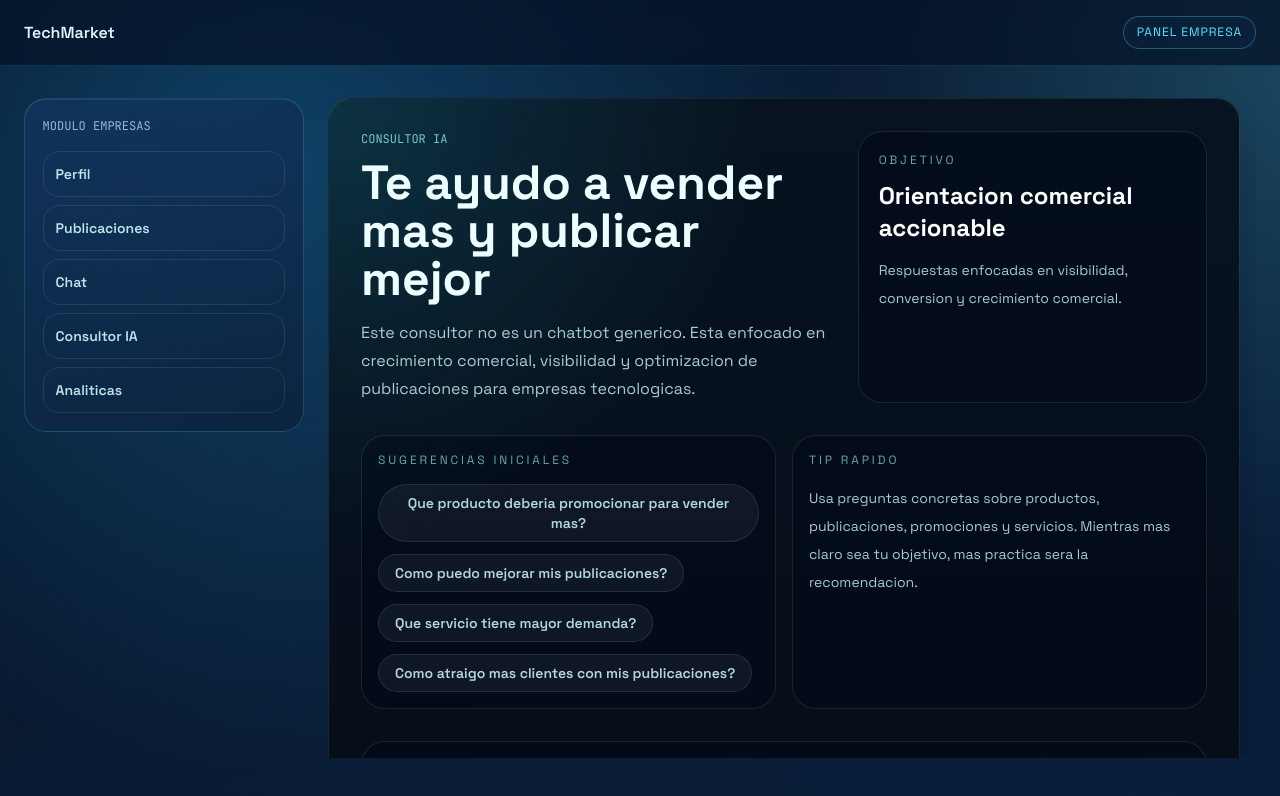
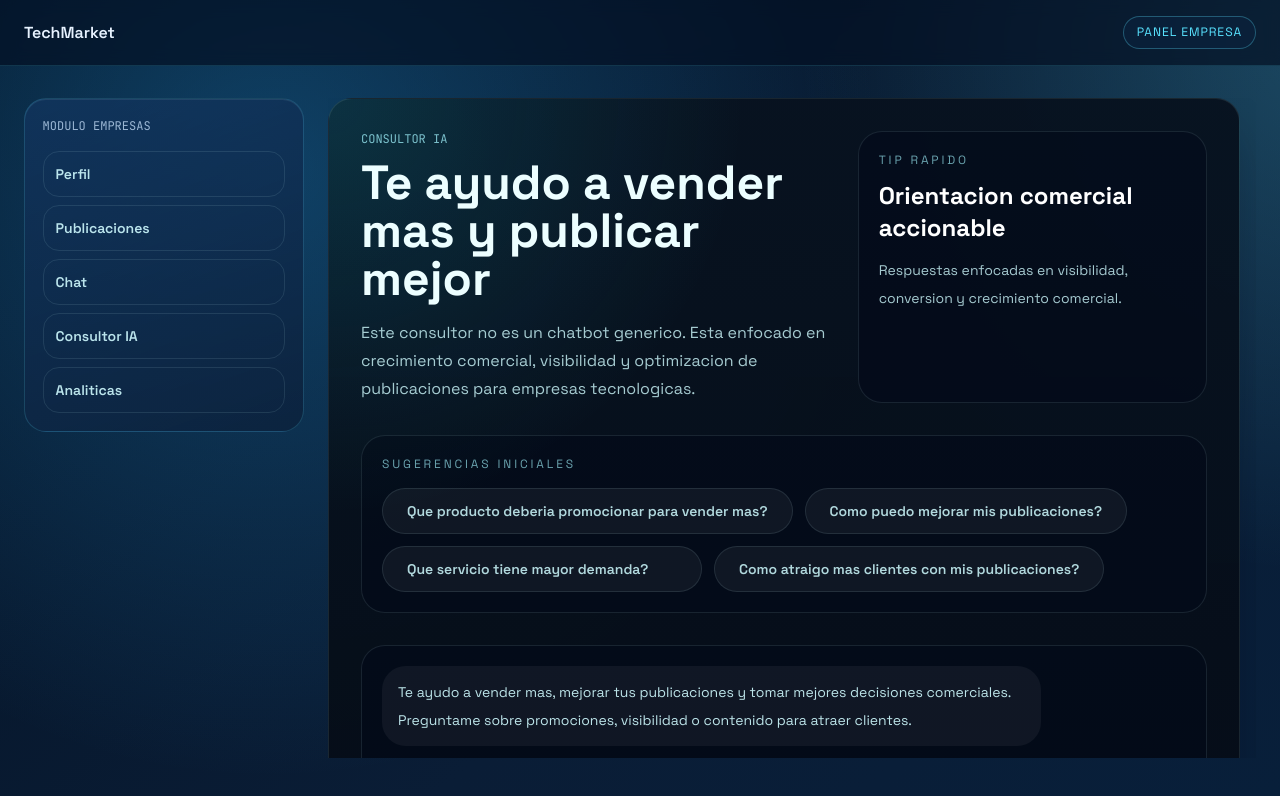
Before and after one commit to isavethh/proyecto-techmarket-parte-front, a Next.js app in the folder frontend/: page /empresa/ia in a window 1280 px wide. Shown: the top 796 px of the page. Built offline with nearby package versions, Linux system fonts and the light colour scheme.

Commit message:
fixes ia front

```diff
--- a/frontend/app/empresa/ia/page.tsx
+++ b/frontend/app/empresa/ia/page.tsx
@@ -137,14 +137,14 @@ export default function ConsultorIAPage() {
                 </div>
 
                 <div className="rounded-3xl border border-cyan-100/10 bg-slate-950/40 p-5">
-                  <p className="text-xs uppercase tracking-[0.24em] text-cyan-200/65">Objetivo</p>
+                  <p className="text-xs uppercase tracking-[0.24em] text-cyan-200/65">Tip rapido</p>
                   <h2 className="mt-3 text-2xl font-bold text-white">Orientacion comercial accionable</h2>
                   <p className="mt-3 text-sm leading-7 text-cyan-100/80">{lastAssistantTip}</p>
                 </div>
               </div>
 
-              <div className="mt-8 grid gap-4 lg:grid-cols-2">
-                <div className="rounded-3xl border border-cyan-100/10 bg-slate-950/35 p-4">
+              <div className="mt-8">
+                <div className="rounded-3xl border border-cyan-100/10 bg-slate-950/35 p-4 md:p-5">
                   <p className="text-xs uppercase tracking-[0.24em] text-cyan-200/65">Sugerencias iniciales</p>
                   <div className="mt-4 flex flex-wrap gap-3">
                     {quickQuestions.map((question) => (
@@ -152,7 +152,7 @@ export default function ConsultorIAPage() {
                         key={question}
                         type="button"
                         onClick={() => setInput(question)}
-                        className="rounded-full border border-cyan-100/10 bg-white/5 px-4 py-2 text-sm font-semibold text-cyan-100/85 transition hover:bg-cyan-100/10"
+                        className="w-full rounded-full border border-cyan-100/10 bg-white/5 px-6 py-3 text-left text-sm font-semibold text-cyan-100/85 transition hover:bg-cyan-100/10 sm:w-auto sm:min-w-[320px]"
                       >
                         {question}
                       </button>
@@ -160,13 +160,7 @@ export default function ConsultorIAPage() {
                   </div>
                 </div>
 
-                <div className="rounded-3xl border border-cyan-100/10 bg-slate-950/35 p-4">
-                  <p className="text-xs uppercase tracking-[0.24em] text-cyan-200/65">Tip rapido</p>
-                  <p className="mt-4 text-sm leading-7 text-cyan-100/80">
-                    Usa preguntas concretas sobre productos, publicaciones, promociones y servicios. Mientras mas claro
-                    sea tu objetivo, mas practica sera la recomendacion.
-                  </p>
-                </div>
+
               </div>
 
               <div className="mt-8 space-y-4 rounded-3xl border border-cyan-100/10 bg-slate-950/35 p-5">
```
